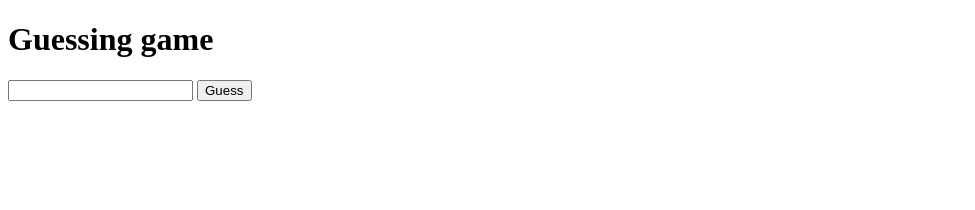
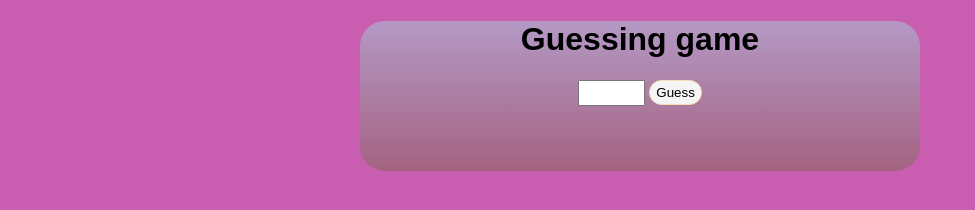
Before and after one commit to 0ngezwa-felele/guessingGame, a plain HTML site: page index.html in a window 1280 px wide. Shown: the whole page, without its empty margins (0-975 px from the left). Drawn offline with Linux system fonts and the light colour scheme.

Commit message:
style and index file

```diff
--- a/guess.js
+++ b/guess.js
@@ -14,76 +14,21 @@ function guessingGame() {
     } else if (num > randomNumber) {
         fieldSpace.innerHTML = "Your guess is too high";
     } else {
-		fieldSpace.innerHTML =  `Correct, the secret number is ${num}`;
+        fieldSpace.innerHTML = `Correct, the secret number is ${num}`;
     }
 
 
-	setTimeout(function(){
+    setTimeout(function () {
         display.innerHTML = "";
     }, 2000);
 
 
 }
 
-btn.addEventListener('click', guessingGame)
+function timeOut() {
+    fieldSpace.innerHTML = "Game started!"
+    randomNumber = Math.ceil((Math.random() * 100))
+}
 
 
-
-
-
-
-
-
-
-
-
-
-
-
-
-
-
-
-
-
-
-
-
-
-
-
-
-
-
-
-
-
-
-
-
-
-
-
-
-
-
-
-
-// var hello = Guessing()
-
-// var numberInput = textBoxElement.value
-
-// let randomNumber = Math.ceil((Math.random() * 100))
-
-
-// if (numberInput <= 50) {
-//     displayElement.innerHTML = hello.count();
-
-// }
-
-
-
-
-
-
-// buttonElement.addEventListener('click', checked);
+btn.addEventListener('click', guessingGame)
--- a/guessing.css
+++ b/guessing.css
@@ -0,0 +1,39 @@
+body {
+	background-color: rgba(201, 93, 177, 0.993);
+	color: rgb(118, 218, 109);
+	font-family: Arial, Helvetica, sans-serif;
+}
+
+.inputBox {
+	padding: 0.25em;
+    height: 10%;
+}
+
+.container {
+	width: 560px;
+    margin:auto;
+    flex-direction: column;
+    text-align: center;
+    background-image: linear-gradient(rgba(175, 168, 202, 0.8),rgba(155, 99, 116, 0.8)),url(./unnamed\ \(1\).png);
+    background-size: cover;
+    background-repeat: no-repeat;
+    border-radius: 25px;
+    height: 150px;
+    position: sticky;
+    top: 0;
+    color: black;
+    outline: none;
+    transition: .6s ease;
+    border-radius: 25px;
+}
+.btn{
+    /* width: 150px; */
+    margin: auto;
+    height: 25px;
+    background-color:whitesmoke;
+    border: 1px solid wheat;
+    color: black;
+    outline: none;
+    transition: .6s ease;
+    border-radius: 25px;
+}
--- a/index.html
+++ b/index.html
@@ -6,13 +6,19 @@
     <meta http-equiv="X-UA-Compatible" content="IE=edge">
     <meta name="viewport" content="width=device-width, initial-scale=1.0">
     <title>Document</title>
+    <link rel="stylesheet" href="guessing.css">
 </head>
 
 <body>
-    <h1 class="heading">Guessing game</h1>
-    <input class="inputBox" type="number" name="Number" id="Number">
-    <button class="btn">Guess</button>
-    <div class="fieldSpace"></div>
+    <div class="container">
+        <h1 class="heading">Guessing game</h1>
+        <input class="inputBox" type="number" name="Number" id="Number" min="1" max="100">
+        <button class="btn">Guess</button>
+        <div class="fieldSpace"></div>
+
+    </div>
+
 </body>
 <script src="guess.js"></script>
+
 </html>
```
Lines whose indentation alone changed are shown as unchanged.
